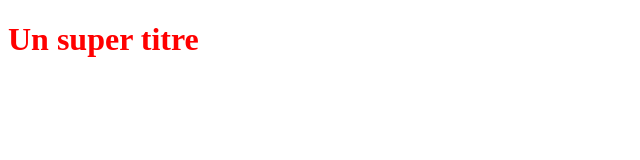
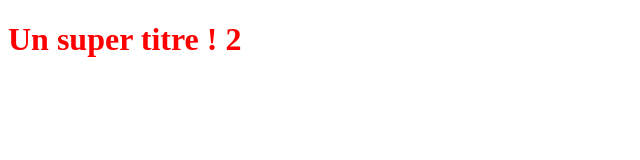
Before and after one commit to hakimt/OpenclassroomsProject, a plain HTML site: page index.html in a window 1280 px wide. Shown: the full height of the page, 0-640 px from the left. Drawn offline with Linux system fonts and the light colour scheme.

Commit message:
Modification du titre H1

```diff
--- a/index.html
+++ b/index.html
@@ -5,6 +5,6 @@
     <link rel="stylesheet" type="text/css" href="styles.css">
 </head>
 <body>
-    <h1>Un super titre</h1>
+    <h1>Un super titre ! 2</h1>
 </body>
 </html>
```
